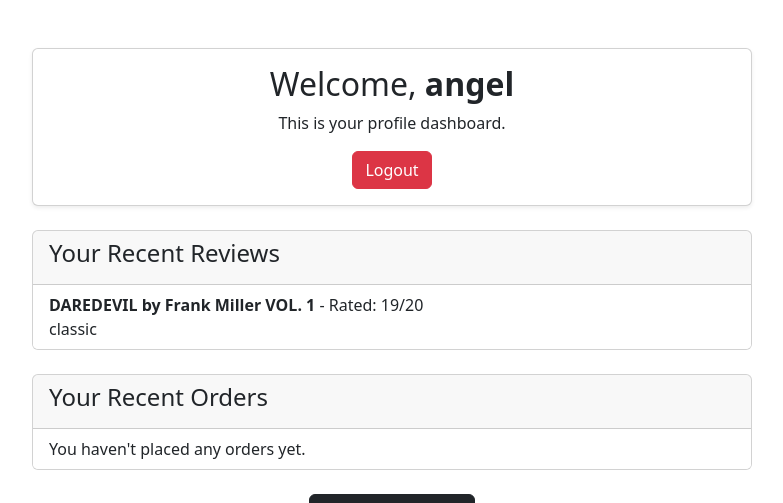
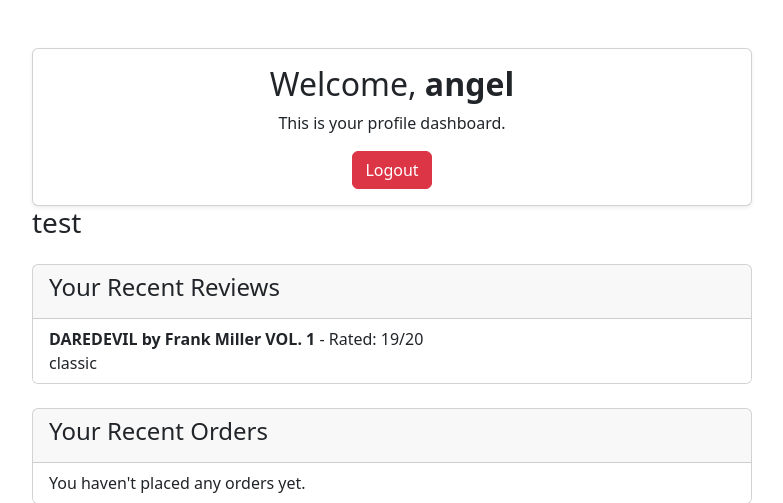
Before and after one commit to AngMich/finalproject, a Django app: page /accounts/profile/ in a window 1280 px wide. Shown: the part 56-559 px from the top of the page, without its empty margins (248-1031 px from the left). Run offline with Django 5.2, Linux system fonts and the light colour scheme; a user stored in the database is signed in; data comes from the database, SQL or seed files in the repository; parts of the project's set-up code (start-up, migrations or seed data) failed here and were passed over.

Commit message:
testing to see if python anywere host works correctly

```diff
--- a/accounts/templates/accounts/profile.html
+++ b/accounts/templates/accounts/profile.html
@@ -15,7 +15,7 @@
           </form>
         </div>
       </div>
-
+      <H3>test</H3>
       <div class="card mt-4">
         <div class="card-header">
           <h4>Your Recent Reviews</h4>
```
